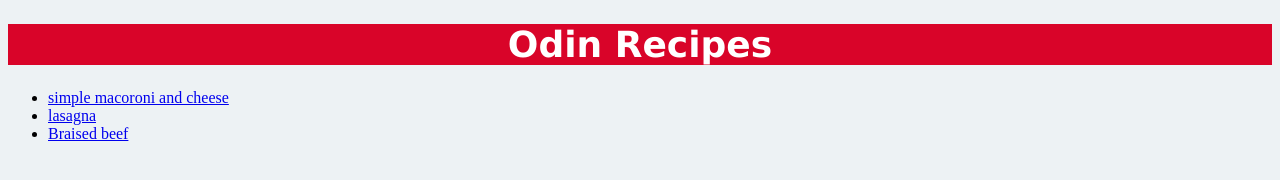
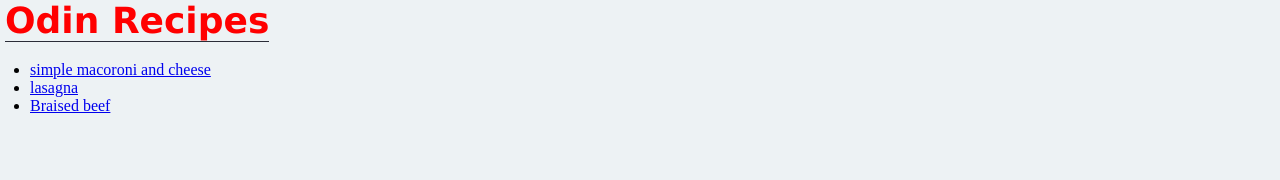
Before and after one commit to F-Webaale/odin-recipes, a plain HTML site: page index.html in a window 1280 px wide. Drawn offline with Linux system fonts and the light colour scheme.

Commit message:
Add styling: Box model

```diff
--- a/index.html
+++ b/index.html
@@ -9,11 +9,12 @@
     </head>
     <body>
         <h1 class="heading-1">Odin Recipes</h1>
-        <ul>
-            <li><a href="recipes/simple-macoroni-and-cheese.html" target="_blank" rel="noopener noreferrer">simple macoroni and cheese</a></li>
-            <li><a href="recipes/lasagna.html" target="_blank" rel="noopener noreferrer" >lasagna</a></li>
-            <li><a href="recipes/braised-beef.html" target="_blank" rel="noopener noreferrer" >Braised beef</a></li>
-
-        </ul>
+        <div class="lists">
+            <ul>
+                <li><a href="recipes/simple-macoroni-and-cheese.html" target="_blank" rel="noopener noreferrer">simple macoroni and cheese</a></li>
+                <li><a href="recipes/lasagna.html" target="_blank" rel="noopener noreferrer" >lasagna</a></li>
+                <li><a href="recipes/braised-beef.html" target="_blank" rel="noopener noreferrer" >Braised beef</a></li>
+            </ul>
+        </div>
     </body>
 </html>
--- a/style.css
+++ b/style.css
@@ -1,11 +1,25 @@
+* {
+    margin: 0px;
+    padding: 0px;
+}
+
 body {
     background-color: rgb(237,242,244);
+    width: 700px;
 }
 
 .heading-1 {
-    background-color: rgb(217,4,41);
     font-family: Verdana, Geneva, Tahoma, sans-serif;
     font-size: 36px;
-    text-align: center;
-    color: white;
+    text-align: left;
+    color: red;
+    border-bottom: 1px solid rgb(43,45,56);
+    display: inline;
+    margin-top: 10px;
+    margin-left: 5px;
 }
+
+.lists {
+    margin-top: 20px;
+    margin-left: 30px;
+}
```
